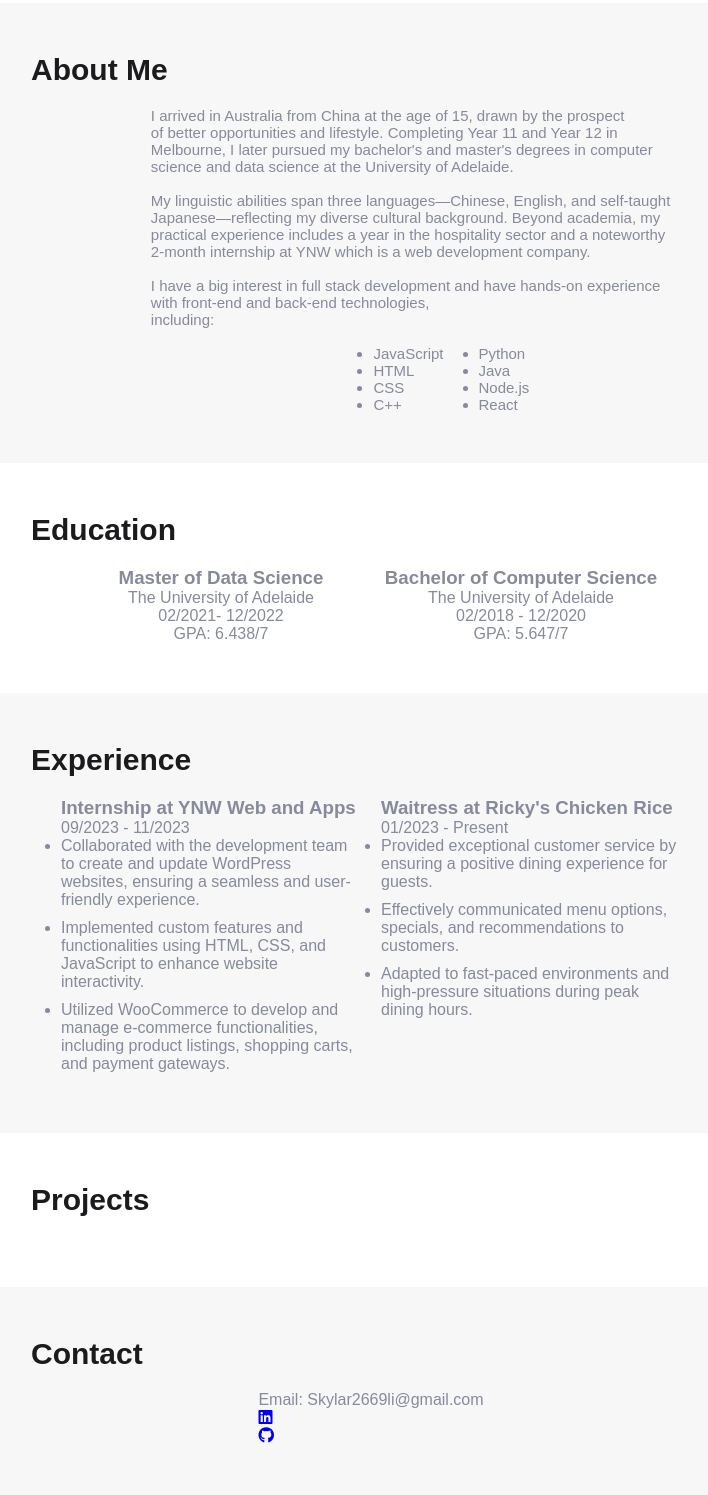
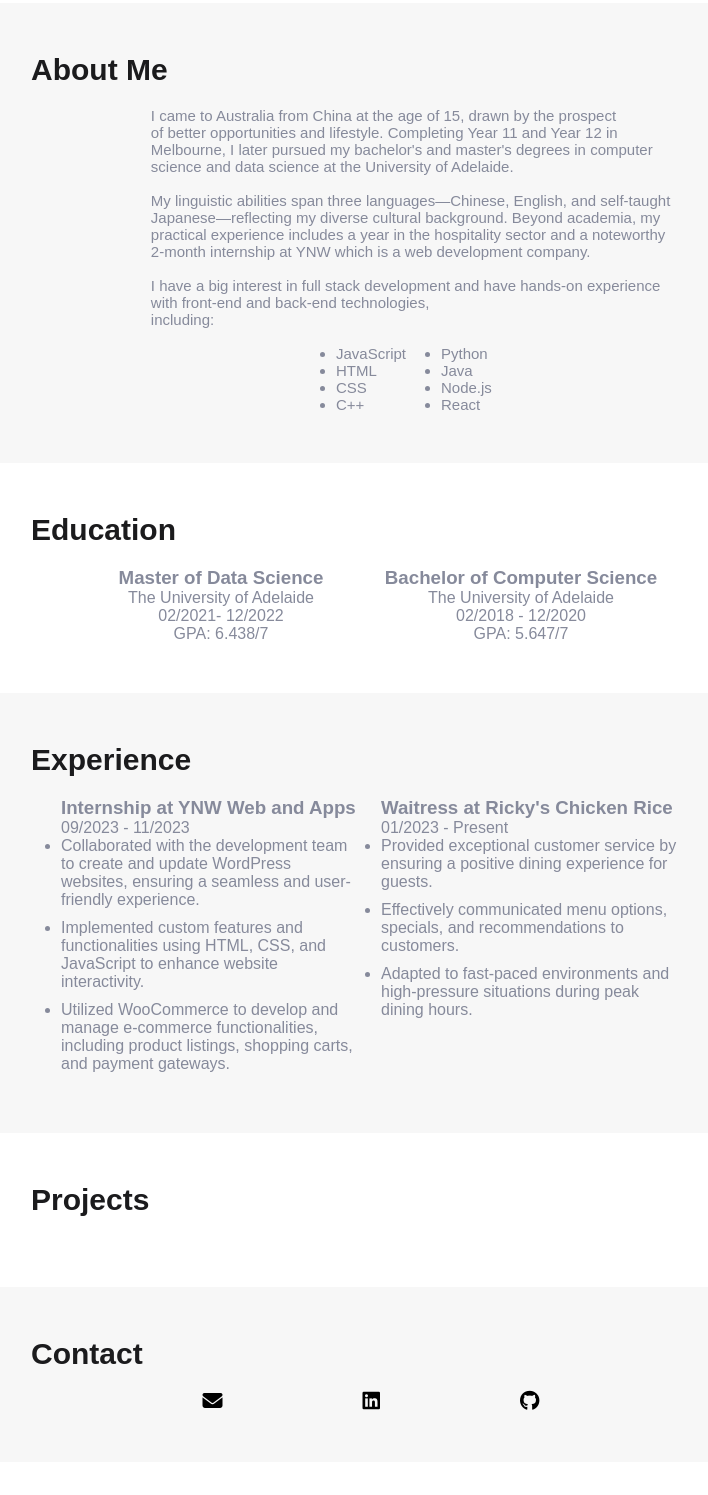
Before and after one commit to Skylar2669/github-portfolio, a plain HTML site: page index.html in a window 1280 px wide. Shown: the part 712-2207 px from the top of the page, without its empty margins (419-1127 px from the left). After the commit the page ends 2174 px from the top, so only its background shows below. Drawn offline with Linux system fonts and the light colour scheme.

Commit message:
change the text in about me section and the contact section

```diff
--- a/index.html
+++ b/index.html
@@ -44,7 +44,7 @@
             </div>
             <div class="about_description">
                 <pre>
-                    I arrived in Australia from China at the age of 15, drawn by the prospect
+                    I came to Australia from China at the age of 15, drawn by the prospect
                     of better opportunities and lifestyle. Completing Year 11 and Year 12 in
                     Melbourne, I later pursued my bachelor's and master's degrees in computer
                     science and data science at the University of Adelaide.
@@ -134,14 +134,9 @@
                 <h1>Contact</h1>
             </div>
             <div class="contact_description">
-                <ul>
-                    <li>Email: Skylar2669li@gmail.com</li>
-                    <li>
-                        <a href="https://www.linkedin.com/in/yaoying-li-skylar-cs/"><i class="fa-brands fa-linkedin"></i></a>
-                    </li>
-                    <li>
-                        <a href="https://github.com/Skylar2669"><i class="fa-brands fa-github"></i></a>
-                    </li>
+                <a href="mailto: Skylar2669li@gmail.com"><i class="fa-solid fa-envelope"></i></a>
+                <a href="https://www.linkedin.com/in/yaoying-li-skylar-cs/"><i class="fa-brands fa-linkedin"></i></a>
+                <a href="https://github.com/Skylar2669"><i class="fa-brands fa-github"></i></a>
                 </ul>
             </div>
         </section>
--- a/scss/style.scss
+++ b/scss/style.scss
@@ -100,7 +100,7 @@ body{
             // }
             ul{
                 columns: 2;
-                padding-left: 200px;
+                padding-left: 125px;
                 li{
                     margin-right: 20px;
                 }
@@ -193,9 +193,18 @@ body{
         .contact_description{
             display: flex;
             justify-content: center;
-            ul{
-                list-style: none;
-            }
+                a{
+                    margin-left: 70px;
+                    margin-right: 70px;
+                    color: black;
+                    i{
+                        font-size: 20px;
+                    }
+                }
+                a:hover{
+                    color:blue;
+                }
+
         }
     }
 }
```
Also changed, not shown: scss/style.css, scss/style.min.css.
